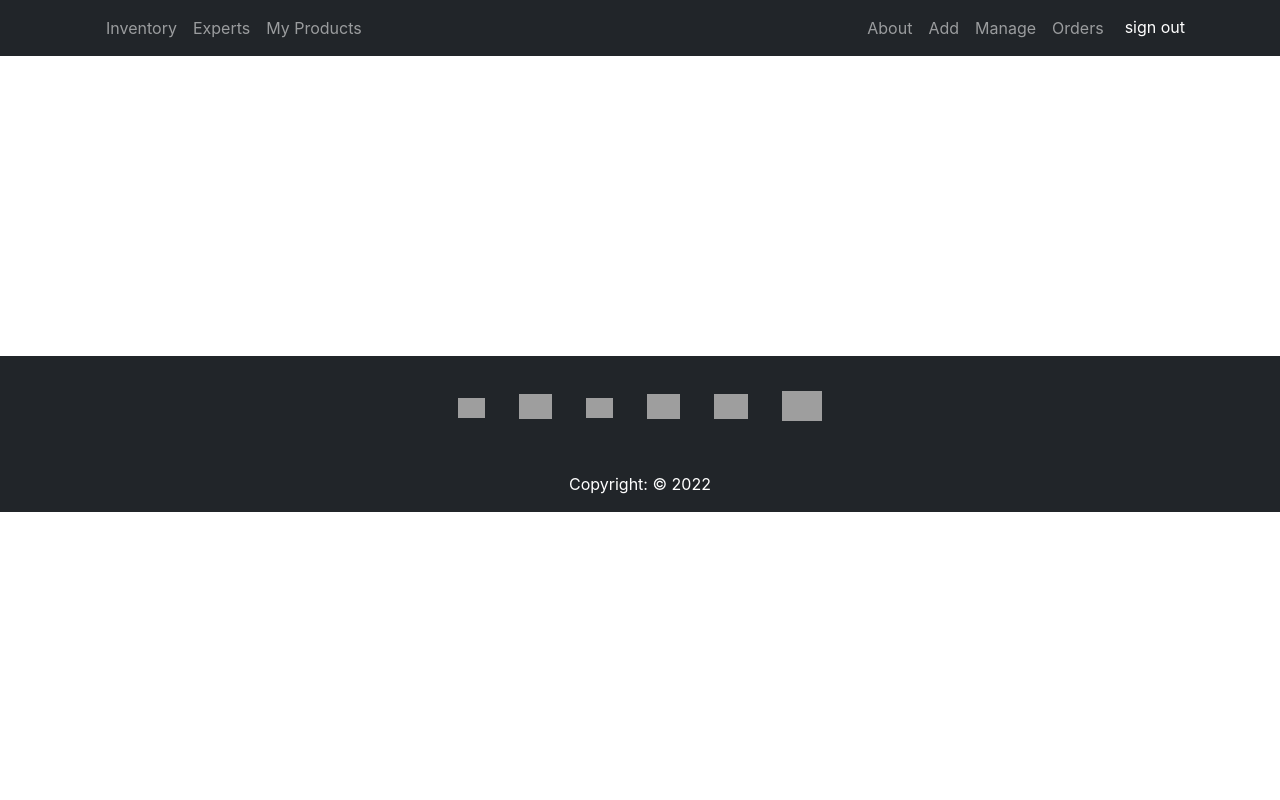
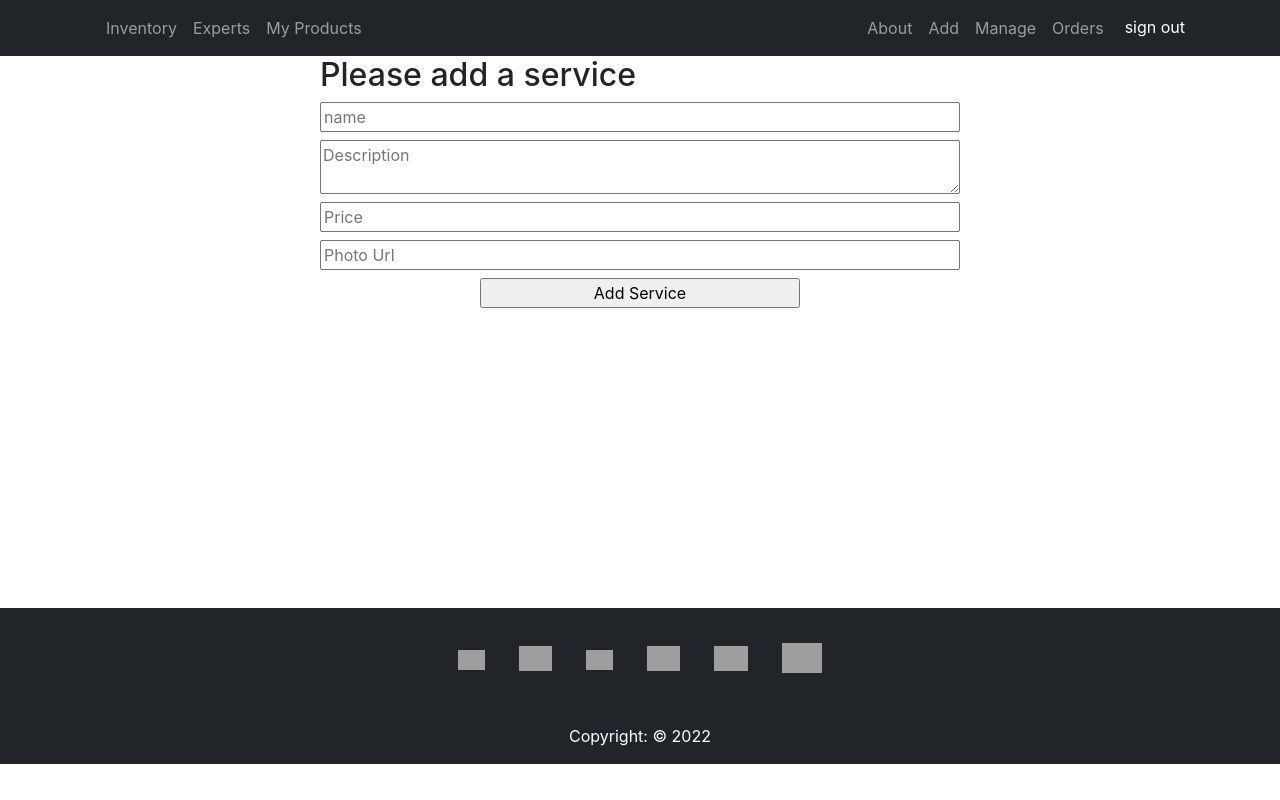
Before and after one commit to akram56789/warehouse-management, a React (Create React App) app: page /addproduct in a window 1280 px wide. Built offline with nearby package versions, Linux system fonts and the light colour scheme; no server answers; sample sign-in values are in the browser's storage; grey boxes are pictures that could not be loaded.

Commit message:
addproduct form done

```diff
--- a/package.json
+++ b/package.json
@@ -12,6 +12,7 @@
     "react-bootstrap": "^2.3.1",
     "react-dom": "^18.1.0",
     "react-firebase-hooks": "^5.0.3",
+    "react-hook-form": "^7.30.0",
     "react-router-dom": "^6.3.0",
     "react-scripts": "5.0.1",
     "react-toastify": "^9.0.0",
--- a/src/Pages/AddProduct/AddProduct.js
+++ b/src/Pages/AddProduct/AddProduct.js
@@ -1,10 +1,21 @@
 import React from 'react';
+import { useForm } from "react-hook-form";
+
 
 const AddProduct = () => {
+    const { register, handleSubmit } = useForm();
+    const onSubmit = data => console.log(data);
     return (
-        <div>
-
-        </div>
+        <div className='w-50 mx-auto'>
+        <h2>Please add a service</h2>
+        <form className='d-flex flex-column' onSubmit={handleSubmit(onSubmit)}>
+            <input className='mb-2' placeholder='name' {...register("name", { required: true, maxLength: 20 })} />
+            <textarea className='mb-2' placeholder='Description' {...register("description")} />
+            <input className='mb-2' placeholder='Price' type="number" {...register("price")} />
+            <input className='mb-2' placeholder='Photo Url' type="text" {...register("img")} />
+            <input className='w-50 mx-auto' type='submit' value="Add Service" />
+        </form>
+    </div>
     );
 };
 
```
Also changed, not shown: 1 other file (tests, documents, lock files or other folders).
